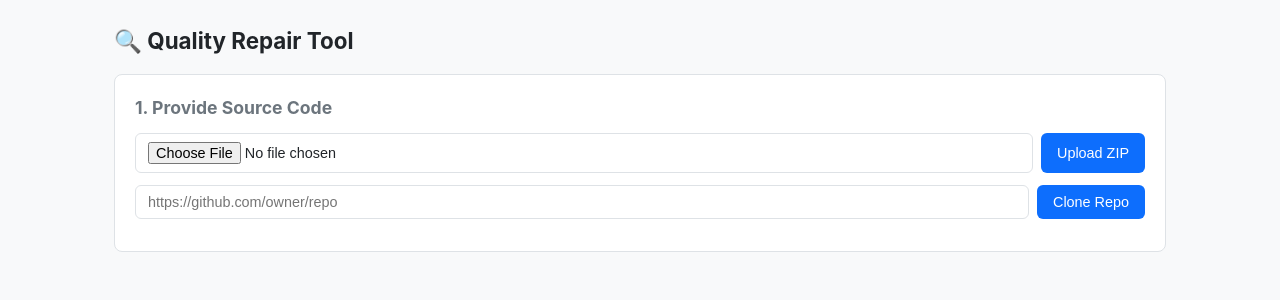
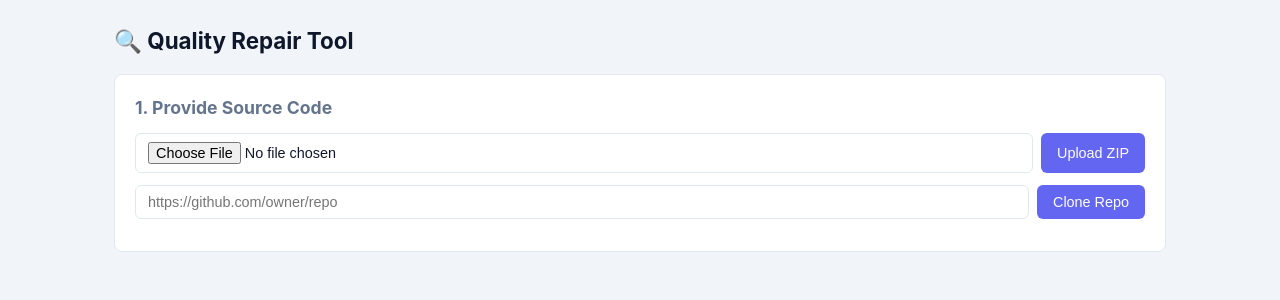
Before and after one commit to ChiefGitau/UvA-DevOps-Software-QA-LLM-MVP, a FastAPI app: page / in a window 1280 px wide. Shown: the top 300 px of the page. Run offline with FastAPI, Linux system fonts and the light colour scheme.

Commit message:
typography and base colour changes

```diff
--- a/services/frontend/app/static/css/styles.css
+++ b/services/frontend/app/static/css/styles.css
@@ -1,11 +1,11 @@
 :root {
-    --bg: #f8f9fa; --surface: #fff; --border: #dee2e6;
-    --text: #212529; --muted: #6c757d;
-    --primary: #0d6efd; --danger: #dc3545; --warning: #ffc107;
-    --success: #198754; --info: #0dcaf0;
+    --bg: #f1f5f9; --surface: #fff; --border: #e2e8f0;
+    --text: #0f172a; --muted: #64748b;
+    --primary: #6366f1; --danger: #ef4444; --warning: #f59e0b;
+    --success: #10b981; --info: #38bdf8;
 }
 * { box-sizing: border-box; margin: 0; padding: 0; }
-body { font-family: -apple-system, BlinkMacSystemFont, 'Segoe UI', Roboto, sans-serif; background: var(--bg); color: var(--text); line-height: 1.5; }
+body { font-family: 'Inter', -apple-system, BlinkMacSystemFont, 'Segoe UI', Roboto, sans-serif; background: var(--bg); color: var(--text); line-height: 1.5; }
 .container { max-width: 1100px; margin: 0 auto; padding: 1.5rem; }
 h1 { font-size: 1.4rem; margin-bottom: 1rem; }
 h2 { font-size: 1.1rem; margin-bottom: .75rem; color: var(--muted); }
@@ -18,8 +18,8 @@ h2 { font-size: 1.1rem; margin-bottom: .75rem; color: var(--muted); }
 input[type="text"], input[type="file"] { flex: 1; padding: .5rem .75rem; border: 1px solid var(--border); border-radius: 6px; font-size: .9rem; }
 button { padding: .5rem 1rem; border: none; border-radius: 6px; font-size: .9rem; cursor: pointer; font-weight: 500; }
 .btn-primary { background: var(--primary); color: #fff; }
-.btn-primary:hover { background: #0b5ed7; }
-.btn-primary:disabled { background: #6c9be6; cursor: not-allowed; }
+.btn-primary:hover { background: #4f46e5; }
+.btn-primary:disabled { background: #a5b4fc; cursor: not-allowed; }
 
 /* Status */
 .status { padding: .5rem .75rem; border-radius: 6px; margin-bottom: .75rem; font-size: .85rem; display: none; }
--- a/services/frontend/app/templates/index.html
+++ b/services/frontend/app/templates/index.html
@@ -4,6 +4,9 @@
     <meta charset="UTF-8">
     <meta name="viewport" content="width=device-width, initial-scale=1.0">
     <title>Quality Repair Tool</title>
+    <link rel="preconnect" href="https://fonts.googleapis.com">
+    <link rel="preconnect" href="https://fonts.gstatic.com" crossorigin>
+    <link href="https://fonts.googleapis.com/css2?family=Inter:wght@400;500;600;700&display=swap" rel="stylesheet">
     <link rel="stylesheet" href="static/css/styles.css">
 
 </head>
```
Also changed, not shown: 1 other file.
